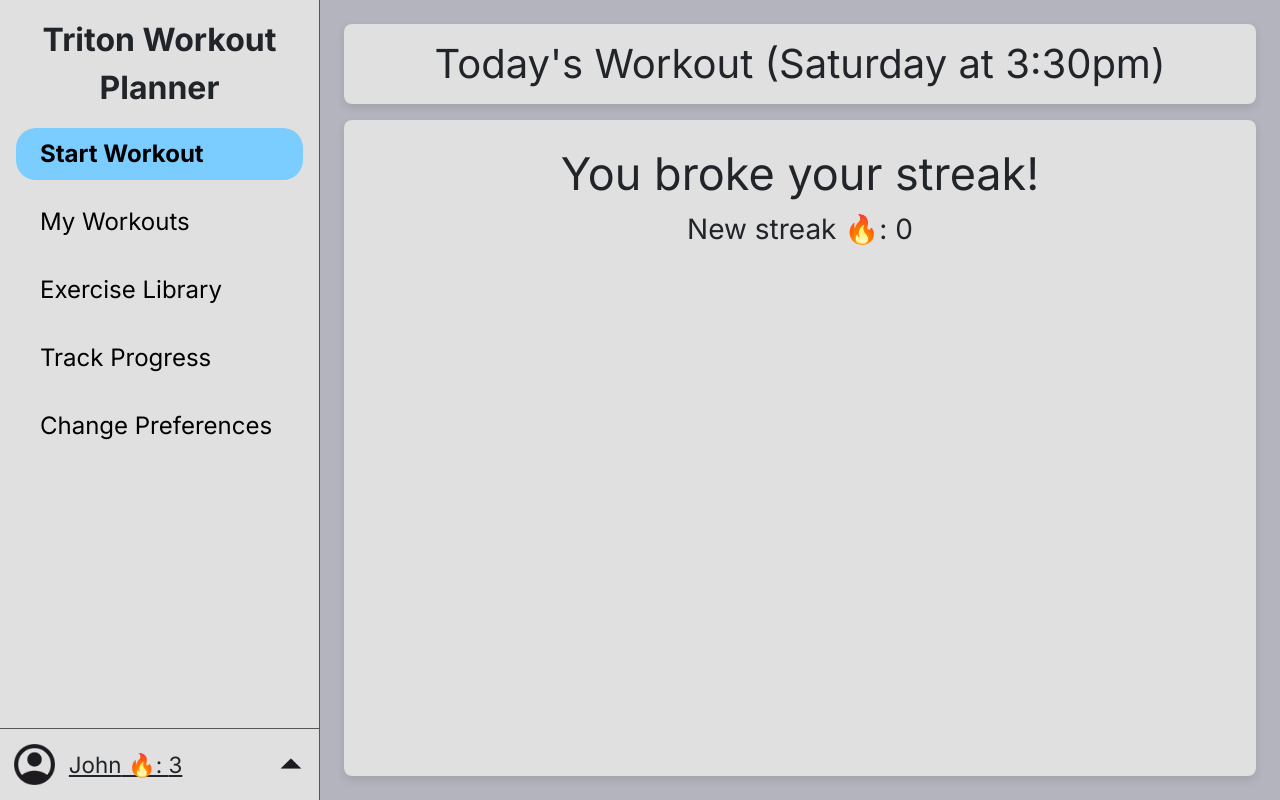
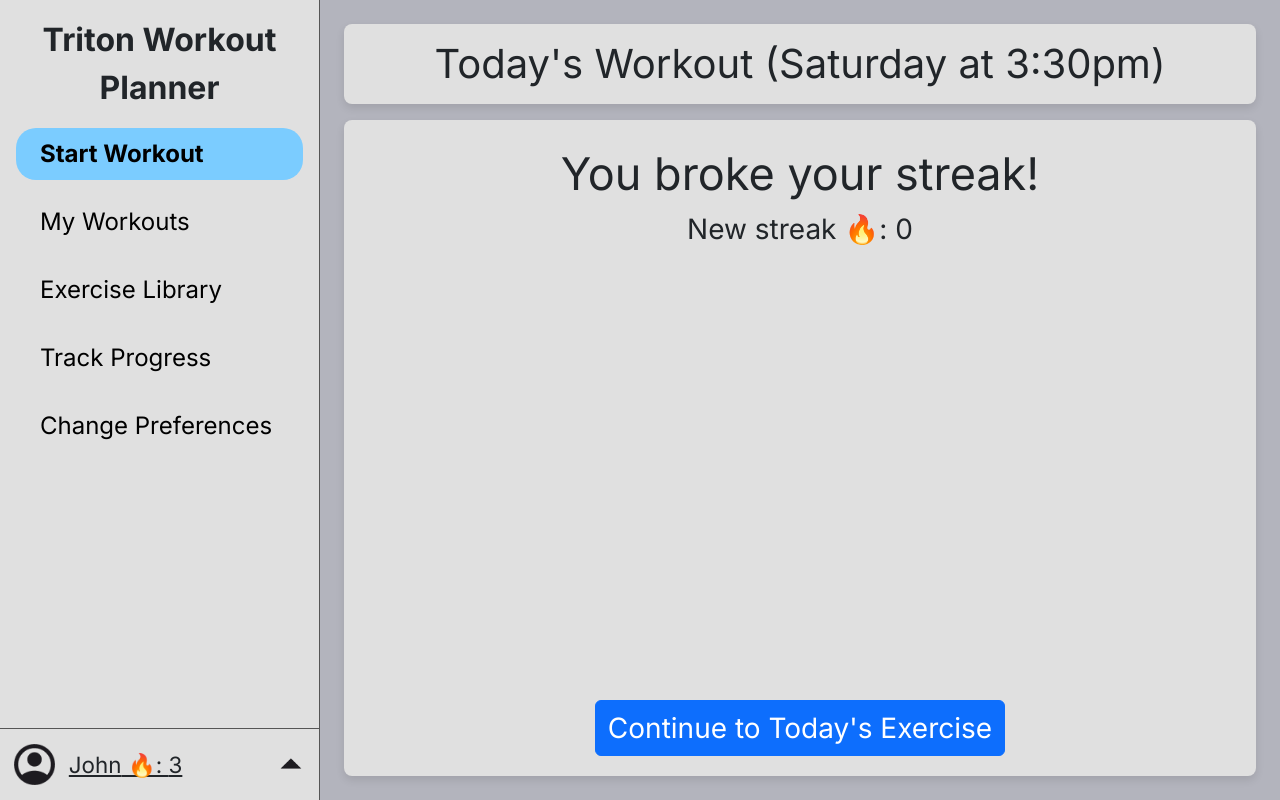
Before and after one commit to Sid10july/TritonWorkoutPlanner, a React (Create React App) app in the folder client/: page / in a window 1280 px wide. Built offline with nearby package versions, Linux system fonts and the light colour scheme.

Commit message:
Fully resolved #33: Polished logic and added continue to exercise button

```diff
--- a/client/src/views/StartWorkout.tsx
+++ b/client/src/views/StartWorkout.tsx
@@ -27,7 +27,7 @@ export const StartWorkout = () => {
     currentTime.getDate()
   );
   // Dummy time for testing
-  // currentTime = new Date(2024, 11 - 1, 19);
+  currentTime = new Date(2024, 11 - 1, 23);
 
   const day = currentTime.getDay();
 
@@ -97,8 +97,8 @@ export const StartWorkout = () => {
   if (workoutPlan && lastWorkoutDate.getTime() == currentTime.getTime()) {
     streakStatus = "unbroken";
   }
-  // If the last time the user worked out is not the expectedLastWorkoutDate, they have broken their streak
-  else if (lastWorkoutDate.getTime() !== expectedLastWorkoutDate.getTime()) {
+  // If the last time the user worked out is earlier than the expectedLastWorkoutDate, they have broken their streak
+  else if (lastWorkoutDate.getTime() < expectedLastWorkoutDate.getTime()) {
     streakStatus = "broken";
   }
 
@@ -119,10 +119,25 @@ export const StartWorkout = () => {
         </div>
       );
     if (streakStatus === "broken") {
+      // BACKEND: Set streak value to 0
       return (
-        <div>
+        <div className="exercise-container">
           <p className="workoutIndicator-title mb-0">You broke your streak!</p>
           <p className="fs-3">New streak 🔥: 0</p>
+          {workoutPlan ? (
+            <div
+              onClick={() =>
+                setLastWorkout([
+                  expectedLastWorkoutDate.getMonth() + 1, // monthIndex maps 0-11 to January - December, so readjust by adding 1
+                  expectedLastWorkoutDate.getDate(),
+                  expectedLastWorkoutDate.getFullYear(),
+                ])
+              }
+              className="btn btn-primary fs-3 exercise-button"
+            >
+              Continue to Today's Exercise
+            </div>
+          ) : null}
         </div>
       );
     } else if (streakStatus === "pending" && workoutPlan) {
@@ -133,6 +148,7 @@ export const StartWorkout = () => {
           workoutClickHandler={handleExerciseNumClick}
         />
       );
+      // If streak is unbroken, OR if streak is pending but there is no workout today
     } else {
       return (
         <div>
@@ -237,7 +253,7 @@ export const StartWorkout = () => {
               // Update backend with last workout time
               // Add "goals" variable to database
               setLastWorkout([
-                currentTime.getMonth(),
+                currentTime.getMonth() + 1, // monthIndex maps 0-11 to January - December, so readjust by adding 1
                 currentTime.getDate(),
                 currentTime.getFullYear(),
               ]);
```
